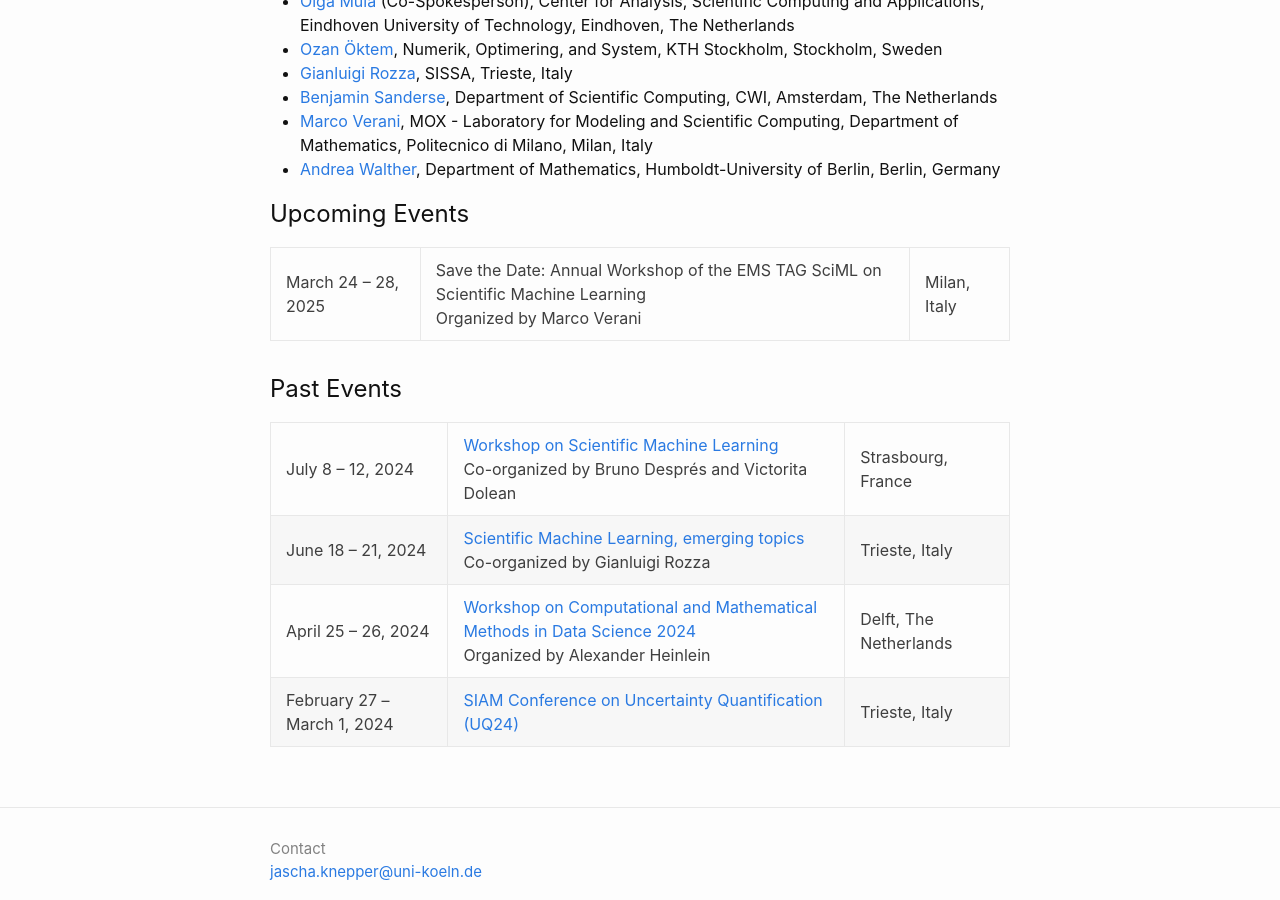
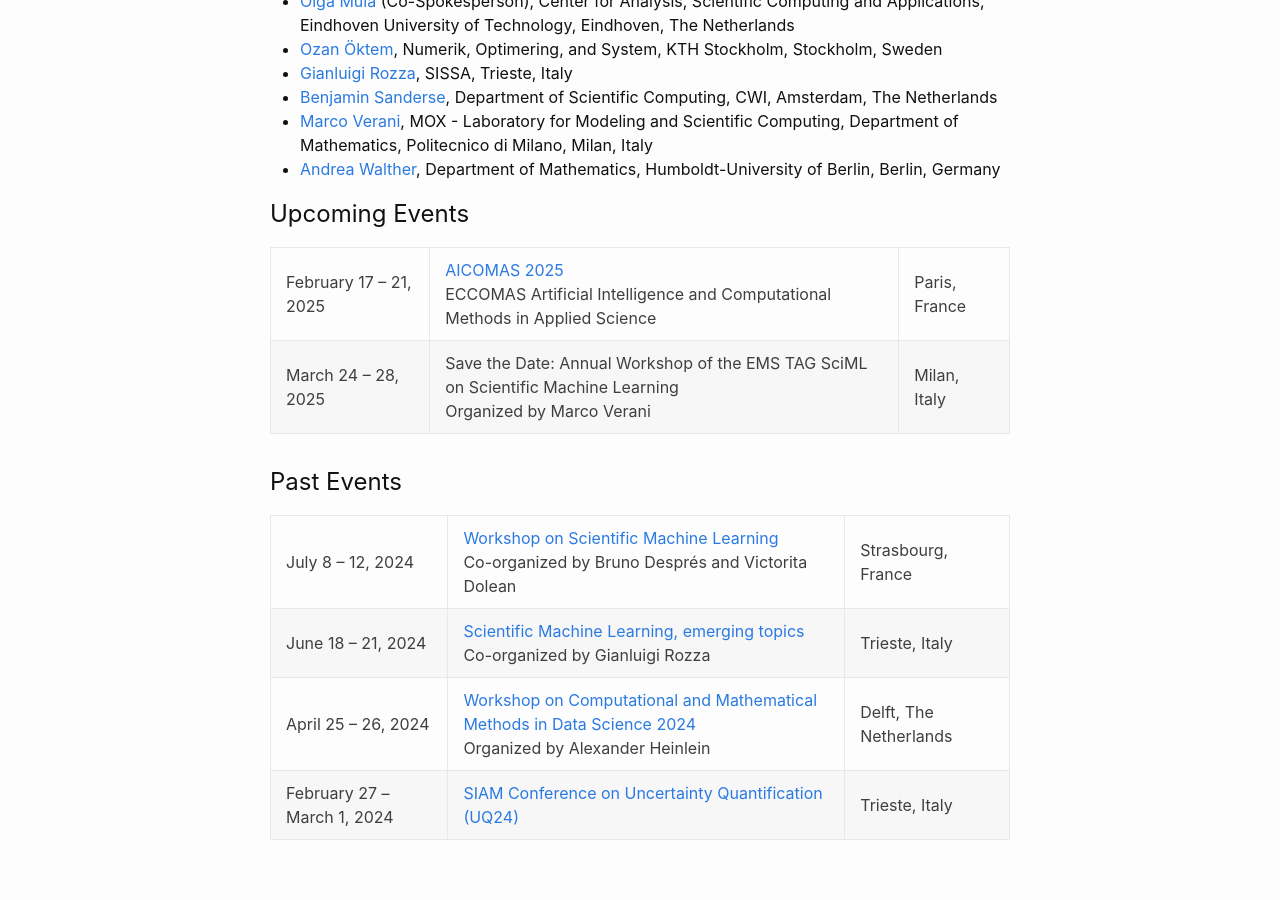
Before and after one commit to EMS-TAG-SciML/ems-tag-sciml.github.io, a Jekyll site: the page built from index.md, in a window 1280 px wide and 900 px high, scrolled down 2855 px. Built offline with Jekyll 4.4.1, drawn with Linux system fonts in a browser that asks for light colours.

Commit message:
Add AICOMAS 2025 to upcoming events.

```diff
--- a/index.md
+++ b/index.md
@@ -77,6 +77,7 @@ If you wish to unsubscribe from the mailing list, please send a message from the
 
 ## Upcoming Events
 
+| February 17 – 21, 2025 | <a href="https://dte_aicomas_2025.iacm.info/" target="_blank">AICOMAS 2025</a><br/> ECCOMAS Artificial Intelligence and Computational Methods in Applied Science | Paris, France |
 | March 24 – 28, 2025 | Save the Date: Annual Workshop of the EMS TAG SciML on Scientific Machine Learning<br/> Organized by Marco Verani | Milan, Italy |
 
 ## Past Events
```
